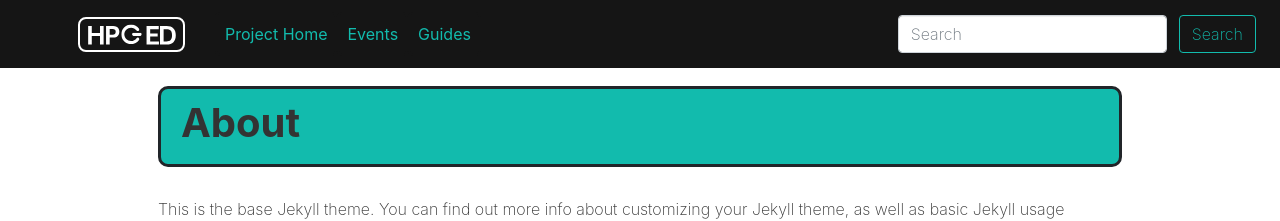
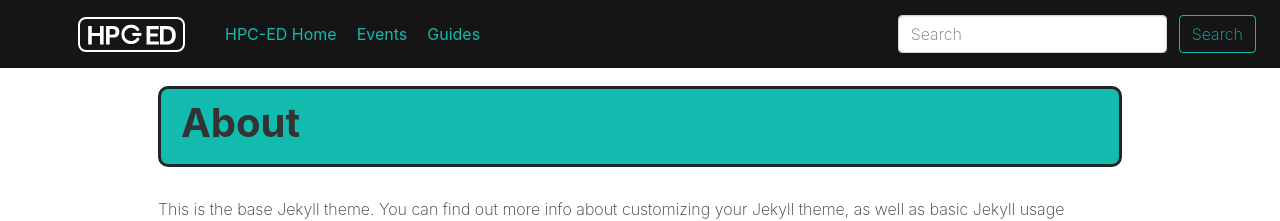
Before and after one commit to HPC-ED/HPC-ED.github.io, a Jekyll site: the page built from about.markdown, in a window 1280 px wide. Shown: the top 221 px of the page. Built offline with Jekyll 4.4.1, drawn with Linux system fonts in a browser that asks for light colours; nearby versions of some CDN libraries.

Commit message:
Update header.html

```diff
--- a/_includes/header.html
+++ b/_includes/header.html
@@ -16,7 +16,7 @@
       <ul class="navbar-nav mr-auto">
 
         <li class="nav-item active">
-          <a class="nav-link" href="/">Project Home <span class="sr-only">(current)</span></a>
+          <a class="nav-link" href="/">HPC-ED Home <span class="sr-only">(current)</span></a>
         </li>
         <li class="nav-item">
           <a class="nav-link" href="/events">Events</a>
```
